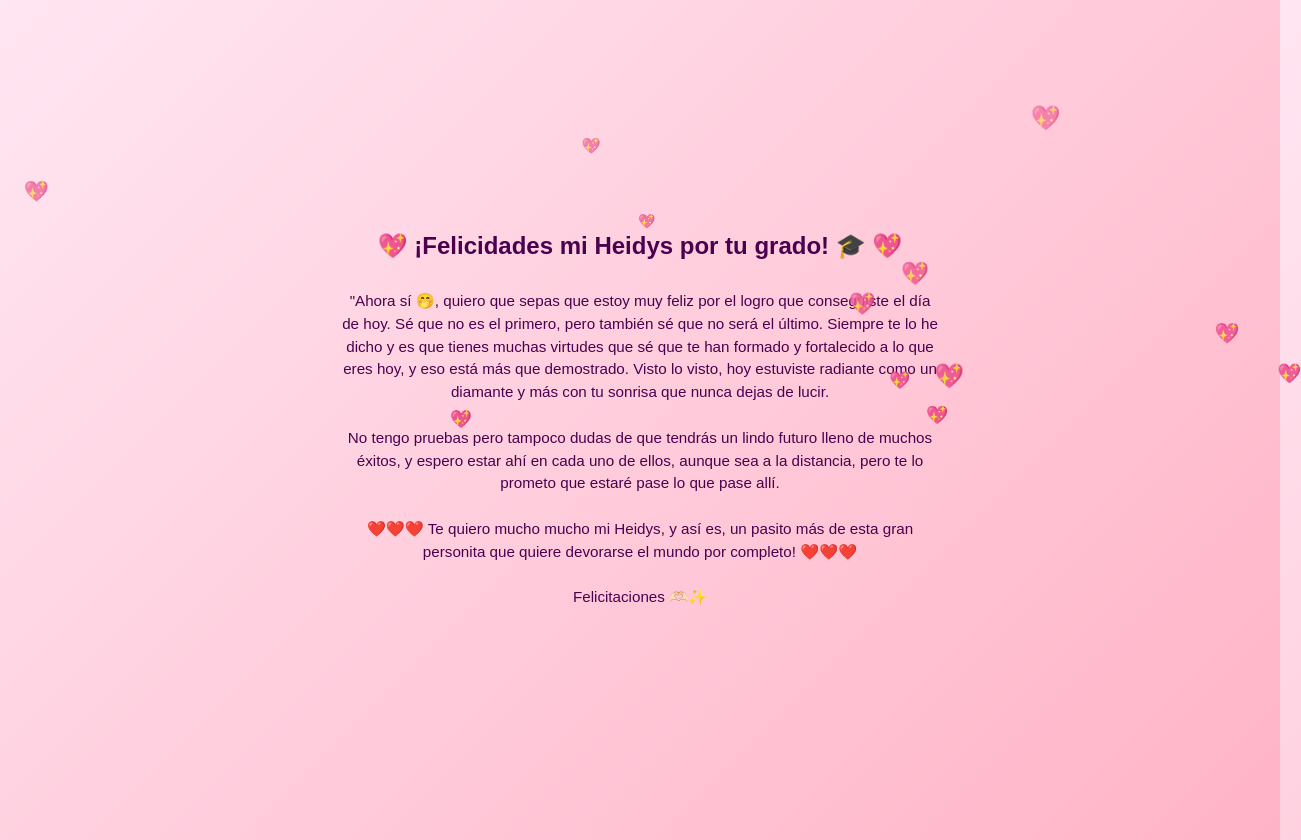
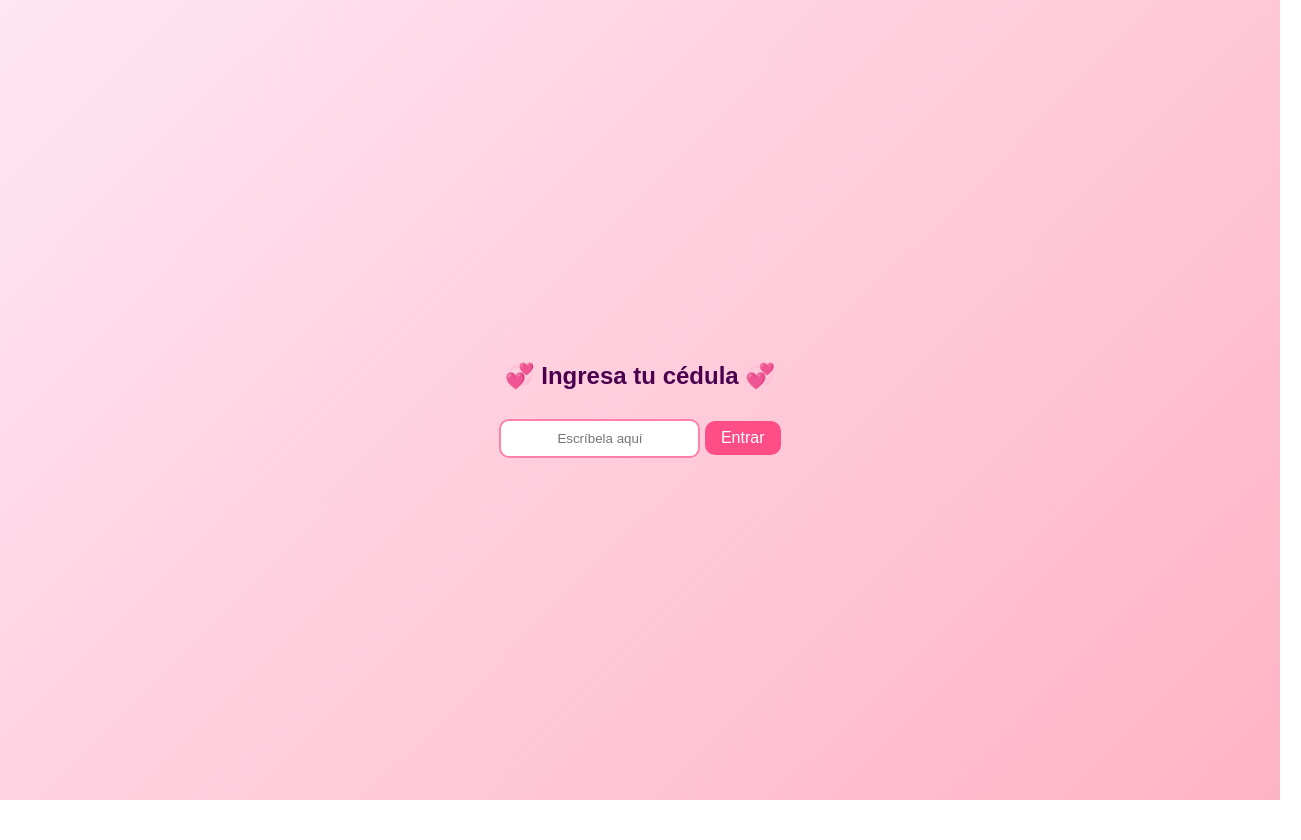
Before and after one commit to Braiven2708/Heidys, a plain HTML site: page index.html in a window 1280 px wide. Shown: the whole page, 1301 px wide, since content can reach past the window. After the commit the page ends 800 px from the top, so only its background shows below. Drawn offline with Linux system fonts and the light colour scheme.

Commit message:
Ultima ahora si

```diff
--- a/index.html
+++ b/index.html
@@ -3,35 +3,49 @@
 <head>
     <meta charset="UTF-8">
     <meta name="viewport" content="width=device-width, initial-scale=1.0">
-    <title>💖 Felicitaciones Mi Heidys 💖</title>
+    <title>💖 Acceso privado 💖</title>
     <style>
         body {
           margin: 0;
+          font-family: 'Poppins', sans-serif;
+          display: flex;
+          justify-content: center;
+          align-items: center;
           height: 100vh;
           background: linear-gradient(135deg, #ffe6f2, #ffb3c6);
-          overflow: hidden;
-          font-family: 'Poppins', sans-serif;
-          display: flex;
-          align-items: center;
-          justify-content: center;
+          color: #4a004e;
+          text-align: center;
           flex-direction: column;
-          text-align: center;
-          color: #4a004e;
-          padding: 20px;
         }
 
-        h1 {
-          font-size: 1.5em;
-          margin-bottom: 15px;
+        input {
+          padding: 10px;
+          border: 2px solid #ff80ab;
+          border-radius: 10px;
+          outline: none;
+          text-align: center;
+          margin-top: 10px;
         }
 
-        p {
-          font-size: 0.95em; /* 🔹 Tamaño más pequeño para celulares */
+        button {
+          margin-top: 10px;
+          background-color: #ff4d88;
+          color: white;
+          border: none;
+          padding: 8px 16px;
+          border-radius: 10px;
+          cursor: pointer;
+          font-size: 1em;
+        }
+
+        #mensaje {
+          display: none;
+          font-size: 0.95em;
           line-height: 1.5;
           max-width: 600px;
         }
 
-        /* 💖 Corazones flotantes */
+        /* Corazones flotantes */
         .heart {
           position: absolute;
           color: #ff4d88;
@@ -41,29 +55,21 @@
         }
 
         @keyframes float {
-          0% {
-            transform: translateY(0) scale(1);
-            opacity: 1;
-          }
-          100% {
-            transform: translateY(-100vh) scale(0.6);
-            opacity: 0;
-          }
-        }
-
-        /* Ajustes para celulares */
-        @media (max-width: 480px) {
-          h1 {
-            font-size: 1.2em;
-          }
-          p {
-            font-size: 0.9em;
-          }
+          0% { transform: translateY(0) scale(1); opacity: 1; }
+          100% { transform: translateY(-100vh) scale(0.6); opacity: 0; }
         }
     </style>
 </head>
 <body>
 
+<div id="login">
+    <h2>💞 Ingresa tu cédula 💞</h2>
+    <input type="password" id="clave" placeholder="Escríbela aquí">
+    <button onclick="verificar()">Entrar</button>
+    <p id="error" style="color:red; display:none;">Contraseña incorrecta 😢</p>
+</div>
+
+<div id="mensaje">
     <h1>💖 ¡Felicidades mi Heidys por tu grado! 🎓 💖</h1>
     <p>
         "Ahora sí 🤭, quiero que sepas que estoy muy feliz
@@ -72,7 +78,7 @@
         lo he dicho y es que tienes muchas virtudes que sé que te
         han formado y fortalecido a lo que eres hoy, y eso está más
         que demostrado. Visto lo visto, hoy estuviste radiante como un
-    diamante y más con tu sonrisa que nunca dejas de lucir.
+        diamante y más con tu sonrisa que nunca dejas de lucir".
         <br><br>
         No tengo pruebas pero tampoco dudas de que tendrás un lindo
         futuro lleno de muchos éxitos, y espero estar ahí en cada
@@ -85,9 +91,23 @@
         <br><br>
         Felicitaciones 🫶🏻✨
     </p>
+</div>
 
 <script>
-    // 💞 Crear corazones flotantes
+    const password = "1019982495"; // 💖
+
+    function verificar() {
+      const clave = document.getElementById("clave").value;
+      if (clave === password) {
+        document.getElementById("login").style.display = "none";
+        document.getElementById("mensaje").style.display = "block";
+        crearCorazones();
+      } else {
+        document.getElementById("error").style.display = "block";
+      }
+    }
+
+    function crearCorazones() {
       const numHearts = 20;
       for (let i = 0; i < numHearts; i++) {
         const heart = document.createElement("div");
@@ -97,7 +117,6 @@
         heart.style.animationDuration = (3 + Math.random() * 5) + "s";
         heart.style.fontSize = (12 + Math.random() * 18) + "px";
         document.body.appendChild(heart);
-
         setTimeout(() => heart.remove(), 8000);
       }
 
@@ -111,6 +130,7 @@
         document.body.appendChild(heart);
         setTimeout(() => heart.remove(), 8000);
       }, 500);
+    }
 </script>
 
 </body>
```
Lines whose indentation alone changed are shown as unchanged.
